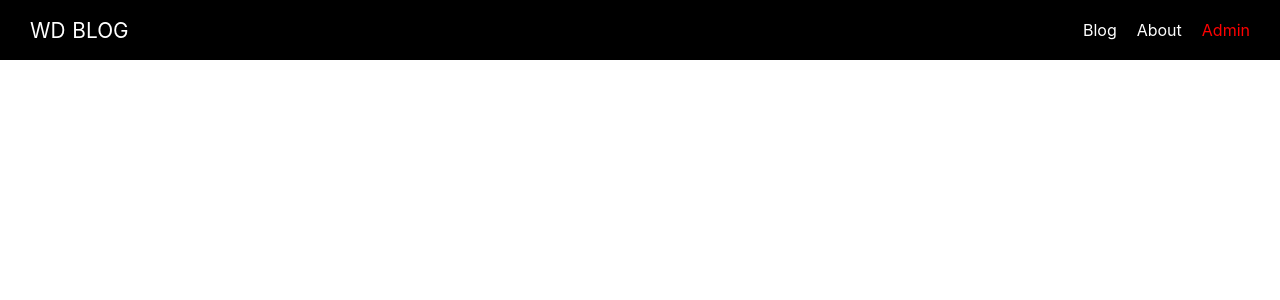
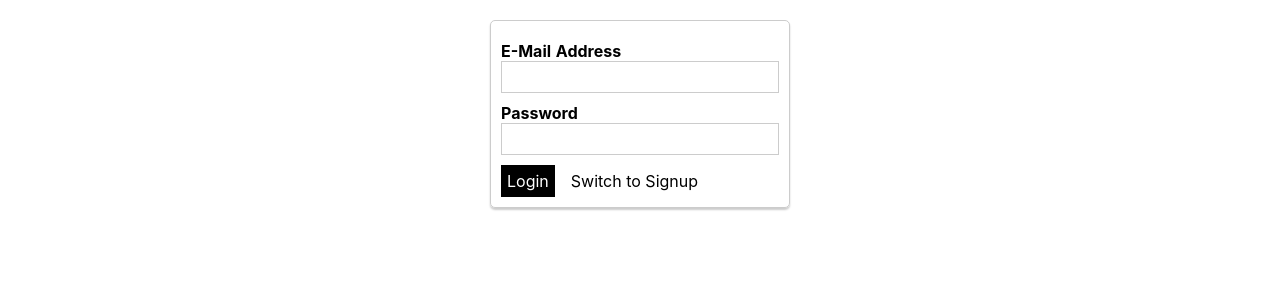
Before and after one commit to penkong/vue-full, a Nuxt app in the folder main/: page /admin/auth in a window 1280 px wide. Shown: the top 300 px of the page. Built offline with nearby package versions, Linux system fonts and the light colour scheme.

Commit message:
make mmore lay out and ui guys;

```diff
--- a/main/components/Posts/PostList.vue
+++ b/main/components/Posts/PostList.vue
@@ -4,10 +4,10 @@
       <h1>Get the Latest tech news</h1>
     </section>
     <section class="featured-posts">
-      <PostPreview id="1" thumbnial="link" title="hello" previewText="sth" />
-      <PostPreview id="2" thumbnial="link" title="helld" previewText="sth2" />
-      <PostPreview id="3" thumbnial="link" title="he" previewText="sth3" />
-      <PostPreview id="4" thumbnial="link" title="hell" previewText="sth4" />
+      <PostPreview :is-admin="isAdmin" id="1" thumbnial="link" title="hello" previewText="sth" />
+      <PostPreview :is-admin="isAdmin" id="2" thumbnial="link" title="helld" previewText="sth2" />
+      <PostPreview :is-admin="isAdmin" id="3" thumbnial="link" title="he" previewText="sth3" />
+      <PostPreview :is-admin="isAdmin" id="4" thumbnial="link" title="hell" previewText="sth4" />
     </section>
   </div>
 </template>
@@ -17,6 +17,12 @@ import PostPreview from "~/components/Posts/PostPreview";
 export default {
   components: {
     PostPreview
+  },
+  props: {
+    isAdmin: {
+      type: Boolean,
+      default: false
+    }
   }
 };
 </script>
--- a/main/components/Posts/PostPreview.vue
+++ b/main/components/Posts/PostPreview.vue
@@ -1,5 +1,5 @@
 <template>
-  <nuxt-link :to="/posts/ + id">
+  <nuxt-link :to="postLink">
     <article class="post-preview">
       <div class="post-thumbnial"></div>
       <div class="post-content">
@@ -17,6 +17,10 @@ export default {
       type: String,
       required: true
     },
+    isAdmin: {
+      type: Boolean,
+      required: true
+    },
     title: {
       type: String,
       required: true
@@ -28,6 +32,11 @@ export default {
     thumbnail: {
       type: String,
       required: true
+    }
+  },
+  computed: {
+    postLink() {
+      return this.isAdmin ? "/admin/" + this.id : "/posts/" + this.id;
     }
   }
 };
--- /dev/null
+++ b/main/layouts/admin.vue
@@ -0,0 +1,62 @@
+<template>
+  <div>
+    <nuxt />
+  </div>
+</template>
+
+<script>
+export default {
+
+};
+</script>
+
+
+<style>
+html {
+  font-family: "Source Sans Pro", -apple-system, BlinkMacSystemFont, "Segoe UI",
+    Roboto, "Helvetica Neue", Arial, sans-serif;
+  font-size: 16px;
+  word-spacing: 1px;
+  -ms-text-size-adjust: 100%;
+  -webkit-text-size-adjust: 100%;
+  -moz-osx-font-smoothing: grayscale;
+  -webkit-font-smoothing: antialiased;
+  box-sizing: border-box;
+}
+
+*,
+*:before,
+*:after {
+  box-sizing: border-box;
+  margin: 0;
+}
+
+.button--green {
+  display: inline-block;
+  border-radius: 4px;
+  border: 1px solid #3b8070;
+  color: #3b8070;
+  text-decoration: none;
+  padding: 10px 30px;
+}
+
+.button--green:hover {
+  color: #fff;
+  background-color: #3b8070;
+}
+
+.button--grey {
+  display: inline-block;
+  border-radius: 4px;
+  border: 1px solid #35495e;
+  color: #35495e;
+  text-decoration: none;
+  padding: 10px 30px;
+  margin-left: 15px;
+}
+
+.button--grey:hover {
+  color: #fff;
+  background-color: #35495e;
+}
+</style>
--- a/main/pages/admin/_postId/index.vue
+++ b/main/pages/admin/_postId/index.vue
@@ -0,0 +1,31 @@
+<template>
+  <div class="admin-post-page">
+    <section class="update-form">
+      <AdminPostFrom :post="loadedPost" />
+    </section>
+  </div>
+</template>
+
+
+
+<script>
+import AdminPostFrom from "~/components/Admin/AdminPostFrom";
+export default {
+  components: {
+    AdminPostFrom
+  },
+  data() {
+    return {
+      loadedPost: {
+        author: ",kz",
+        title: "my",
+        content: "amaze",
+        thumbnialLink: "https://www.google.com"
+      }
+    };
+  }
+};
+</script>
+
+<style scoped>
+</style>
--- a/main/pages/admin/auth/index.vue
+++ b/main/pages/admin/auth/index.vue
@@ -0,0 +1,51 @@
+<template>
+  <div class="admin-auth-page">
+    <div class="auth-container">
+      <form>
+        <AppControlInput type="email">E-Mail Address</AppControlInput>
+        <AppControlInput type="password">Password</AppControlInput>
+        <AppButton type="submit">{{ isLogin ? 'Login' : 'Sign Up' }}</AppButton>
+        <AppButton
+          type="button"
+          btn-style="inverted"
+          style="margin-left: 10px"
+          @click="isLogin = !isLogin">Switch to {{ isLogin ? 'Signup' : 'Login' }}</AppButton>
+      </form>
+    </div>
+  </div>
+</template>
+
+<script>
+import AppControlInput from '@/components/UI/AppControlInput'
+import AppButton from '@/components/UI/AppButton'
+
+export default {
+  name: 'AdminAuthPage',
+  layout: 'admin',
+  components: {
+    AppControlInput,
+    AppButton
+  },
+  data() {
+    return {
+      isLogin: true
+    }
+  }
+}
+</script>
+
+<style scoped>
+.admin-auth-page {
+  padding: 20px;
+}
+
+.auth-container {
+  border: 1px solid #ccc;
+  border-radius: 5px;
+  box-shadow: 0 2px 2px #ccc;
+  width: 300px;
+  margin: auto;
+  padding: 10px;
+  box-sizing: border-box;
+}
+</style>
--- a/main/pages/admin/index.vue
+++ b/main/pages/admin/index.vue
@@ -5,7 +5,7 @@
     </section>
     <section class="existing-post">
       <button @click="$router.push('/admin/new-post')">existing-post</button>
-      <PostList />
+      <PostList isAdmin />
     </section>
   </div>
 </template>
@@ -13,8 +13,10 @@
 <script>
 import PostList from "~/components/Posts/PostList";
 export default {
+  layout: "admin",
   components: {
-    PostList
+    PostList,
+    AppButton
   }
 };
 </script>
--- a/main/pages/admin/new-post/index.vue
+++ b/main/pages/admin/new-post/index.vue
@@ -1,57 +1,20 @@
 <template>
   <div class="admin-new-post-page">
     <section class="new-post-form">
-      <form @submit.prevent>
-        <AppControlInput v-model="editedPost.author">Author Name</AppControlInput>
-
-        <AppControlInput v-model="editedPost.title">Title</AppControlInput>
-
-        <AppControlInput v-model="editedPost.thumbnailLink">Thumbnail Link</AppControlInput>
-
-        <AppControlInput control-type="textarea" v-model="editedPost.content">Content</AppControlInput>
-
-        <AppButton type="submit">Save</AppButton>
-
-        <AppButton
-          type="button"
-          style="margin-left: 10px"
-          btn-style="cancel"
-          @click="onCancel"
-        >Cancel</AppButton>
-      </form>
+      <AdminPostFrom />
     </section>
   </div>
 </template>
 
 <script>
-import AppControlInput from "~/components/UI/AppControlInput";
+import AdminPostFrom from "~/components/Admin/AdminPostFrom";
 import AppButton from "~/components/UI/AppButton";
 export default {
-  data() {
-    return {
-      editedPost: {
-        author: "",
-        title: "",
-        thumbnailLink: "",
-        content: ""
-      }
-    };
-  },
   components: {
-    AppControlInput,
-    AppButton
-  },
-  methods: {
-    onSave() {
-      console.log(this.editedPost);
-    },
-    onCancel() {
-      // nav back
-      this.$router.push("/admin");
-    }
+    AdminPostFrom
   }
 };
 </script>
 
-<style lang="scss" scoped>
+<style scoped>
 </style>
```
Also changed, not shown: main/components/Admin/AdminPostForm.vue (added, +57 -0 lines).
